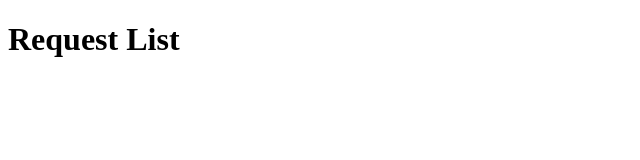
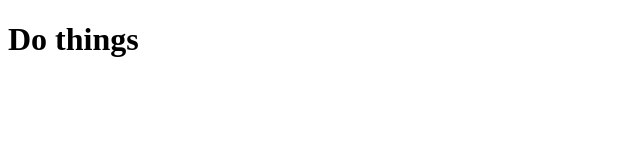
Before and after one commit to lduros/tab-floater, a website: page data/index.html in a window 1280 px wide. Shown: the whole page, without its empty margins (0-640 px from the left). Drawn offline with Linux system fonts and the light colour scheme.

Commit message:
changed text.

```diff
--- a/data/index.html
+++ b/data/index.html
@@ -2,11 +2,11 @@
 <html>
   <head>
     <meta charset="utf-8">
-    <title>Manage Current Requests</title>
+    <title>Manage Current Page</title>
   </head>
 
   <body>
-    <h1>Request List</h1>
+    <h1>Do things</h1>
   </body>
 
 </html>
```
